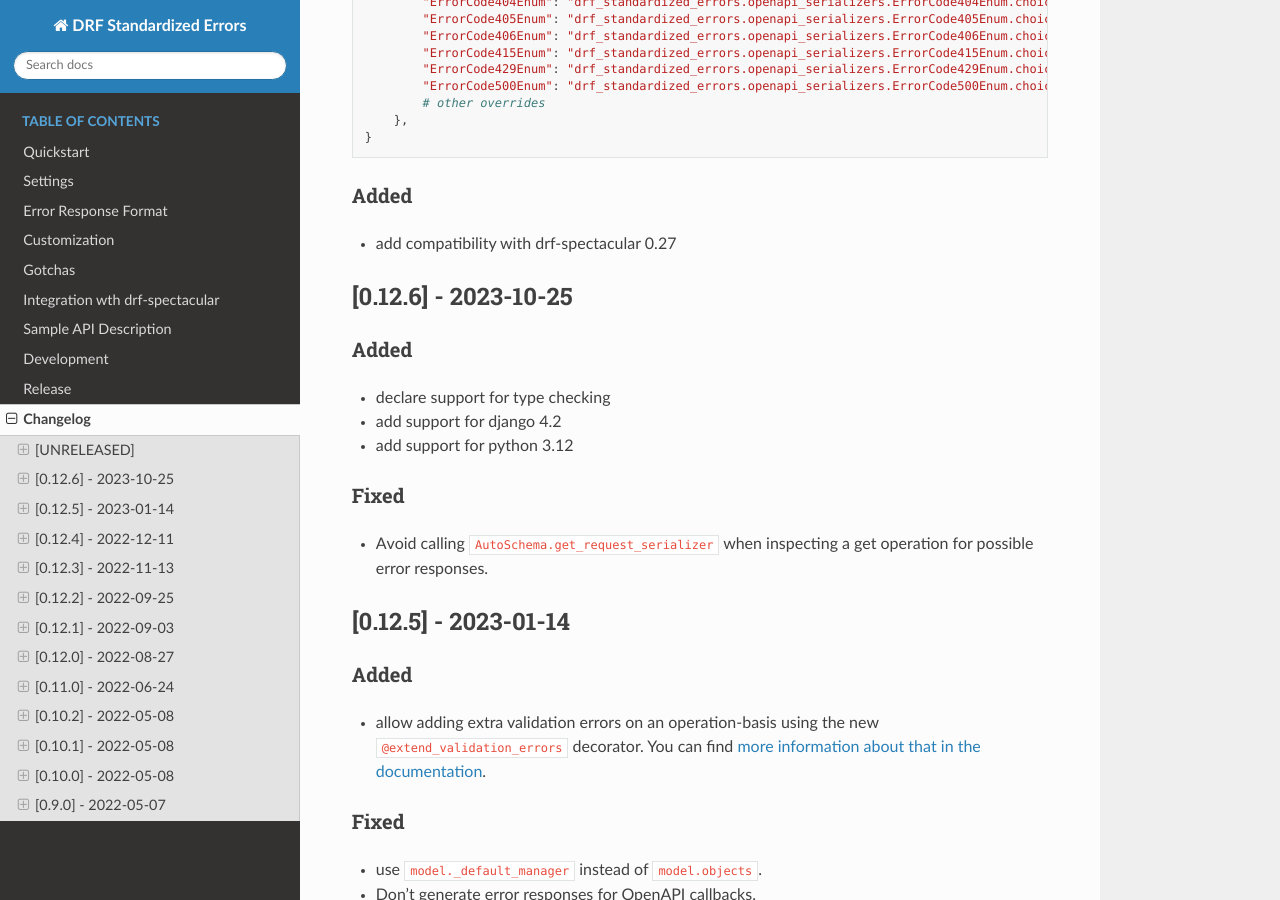
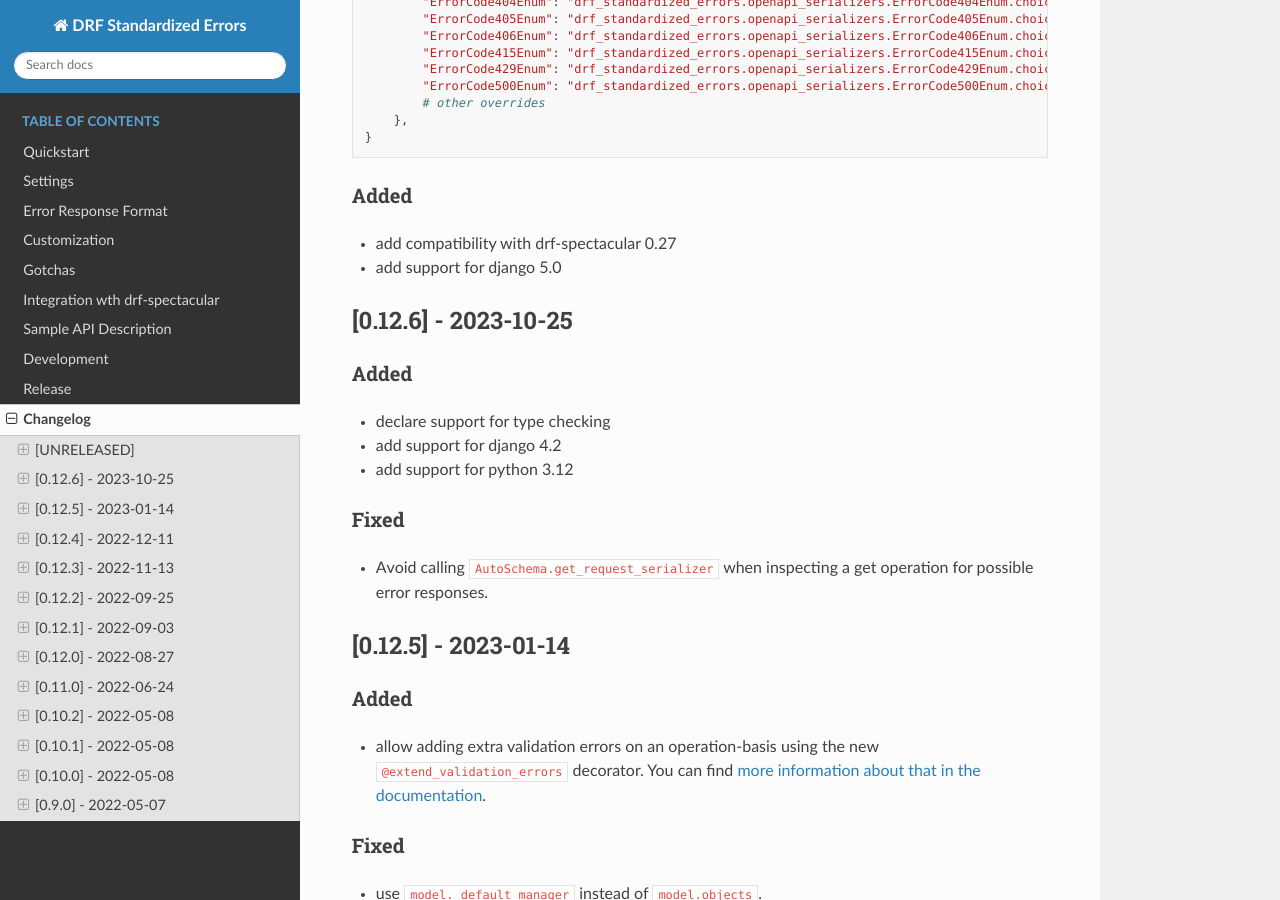
Before and after one commit to ghazi-git/drf-standardized-errors, a Sphinx documentation site: the page built from docs/changelog.md, in a window 1280 px wide and 900 px high, scrolled down 613 px. Built offline with Sphinx 7.4.7 and the Read the Docs theme 2.0.0, drawn with Linux system fonts in a browser that asks for light colours.

Commit message:
add support for django 5.0

```diff
--- a/docs/changelog.md
+++ b/docs/changelog.md
@@ -30,6 +30,7 @@ SPECTACULAR_SETTINGS = {
 
 ### Added
 - add compatibility with drf-spectacular 0.27
+- add support for django 5.0
 
 ## [0.12.6] - 2023-10-25
 ### Added
```
Also changed, not shown: 1 other file.
